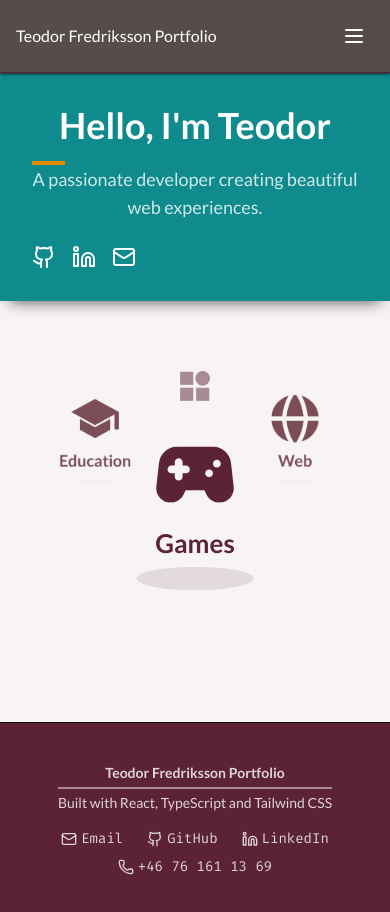
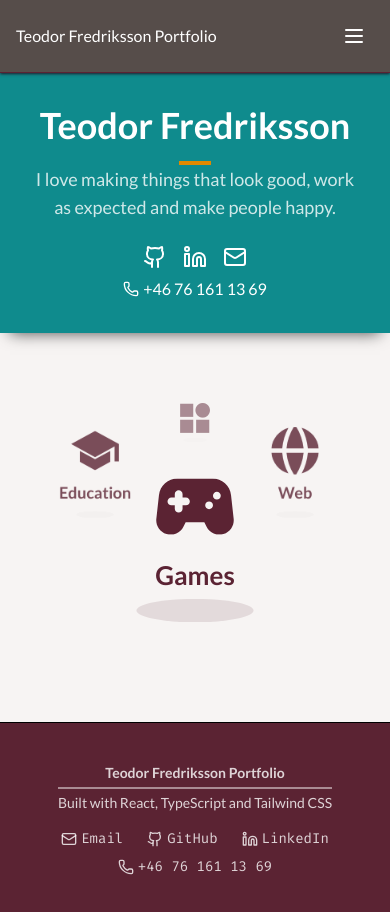
Before and after one commit to TeodorFredriksson95/cv-website-2025, a Next.js app: page / in a window 390 px wide. Shown: the top 912 px of the page. Built offline with nearby package versions, Linux system fonts and the light colour scheme.

Commit message:
feat: enhance homepage with phone contact option and update personal description

```diff
--- a/src/app/page.tsx
+++ b/src/app/page.tsx
@@ -1,6 +1,6 @@
 "use client";
 
-import { Github, Linkedin, Mail } from "lucide-react";
+import { Github, Linkedin, Mail, Phone } from "lucide-react";
 import Link from "next/link";
 import * as motion from "motion/react-client";
 import HomePageCarousel from "@/components/HomePageCarousel";
@@ -18,15 +18,16 @@ export default function Home() {
         </div>
 
         <div
-          className="w-full md:w-1/2 h-full md:min-h-screen bg-secondary-green flex flex-col justify-start md:justify-center text-center md:text-left p-8 text-white
+          className="w-full md:w-1/2 h-full md:min-h-screen items-center md:items-start bg-secondary-green flex flex-col justify-start md:justify-center text-center md:text-left p-8 text-white
   shadow-[0_10px_15px_-10px_rgba(0,0,0,0.7)] md:shadow-[-10px_0_15px_-10px_rgba(0,0,0,0.7)]"
         >
           {" "}
-          <h1 className="text-4xl font-bold  mb-4 ">Hello, I'm Teodor</h1>
+          <h1 className="text-4xl font-bold  mb-4 ">Teodor Fredriksson</h1>
           <div className="border-b-accent-orange border-b-4 w-1/10"></div>
           <p className="text-lg  text-white/80 max-w-md">
-            A passionate developer creating beautiful web experiences.
+            I love making things that look good, work as expected and make people happy.
           </p>
+
           <div className="flex gap-4 mt-6">
             <Link
               href="https://github.com"
@@ -47,6 +48,14 @@ export default function Home() {
               <Mail />
             </Link>
           </div>
+                    <Link
+            href="tel:+46761611369"
+              className="hover:text-accent-yellow mt-2 transition-colors flex items-center gap-1"
+          >
+
+            <Phone className="w-4 h-4" />
+            <span>+46 76 161 13 69</span>
+          </Link>
         </div>
       </main>
     </motion.div>
```
